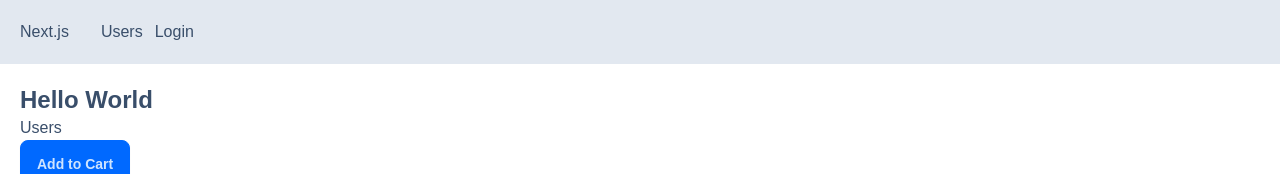
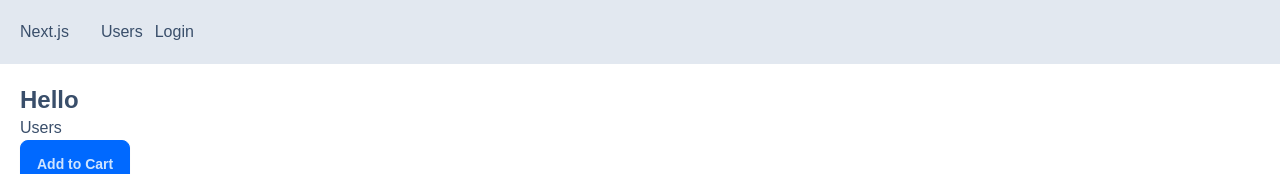
Before and after one commit to woocky17/next-app, a Next.js app: page / in a window 1280 px wide. Shown: the top 174 px of the page. Built offline with nearby package versions, Linux system fonts and the light colour scheme; no server answers.

Commit message:
Accessing Session on the Server

```diff
--- a/app/api/auth/[...nextauth]/route.ts
+++ b/app/api/auth/[...nextauth]/route.ts
@@ -1,13 +1,15 @@
 import NextAuth from "next-auth";
 import GoogleProvider from "next-auth/providers/google";
 
-const handler = NextAuth({
+export const authOptions = {
   providers: [
     GoogleProvider({
       clientId: process.env.GOOGLE_CLIENT_ID!,
       clientSecret: process.env.GOOGLE_CLIENT_SECRET!,
     }),
   ],
-});
+};
+
+const handler = NextAuth(authOptions);
 
 export { handler as GET, handler as POST };
--- a/app/page.tsx
+++ b/app/page.tsx
@@ -1,10 +1,13 @@
 import Link from "next/link";
 import ProductCard from "./components/ProductCard/ProductCard";
+import { getServerSession } from "next-auth";
+import { authOptions } from "./api/auth/[...nextauth]/route";
 
-export default function Home() {
+export default async function Home() {
+  const session = await getServerSession(authOptions);
   return (
     <main>
-      <h1>Hello World</h1>
+      <h1>Hello {session && <span>{session.user!.name}</span>}</h1>
       <Link href={"/users"}>Users</Link>
       <ProductCard />
     </main>
```
